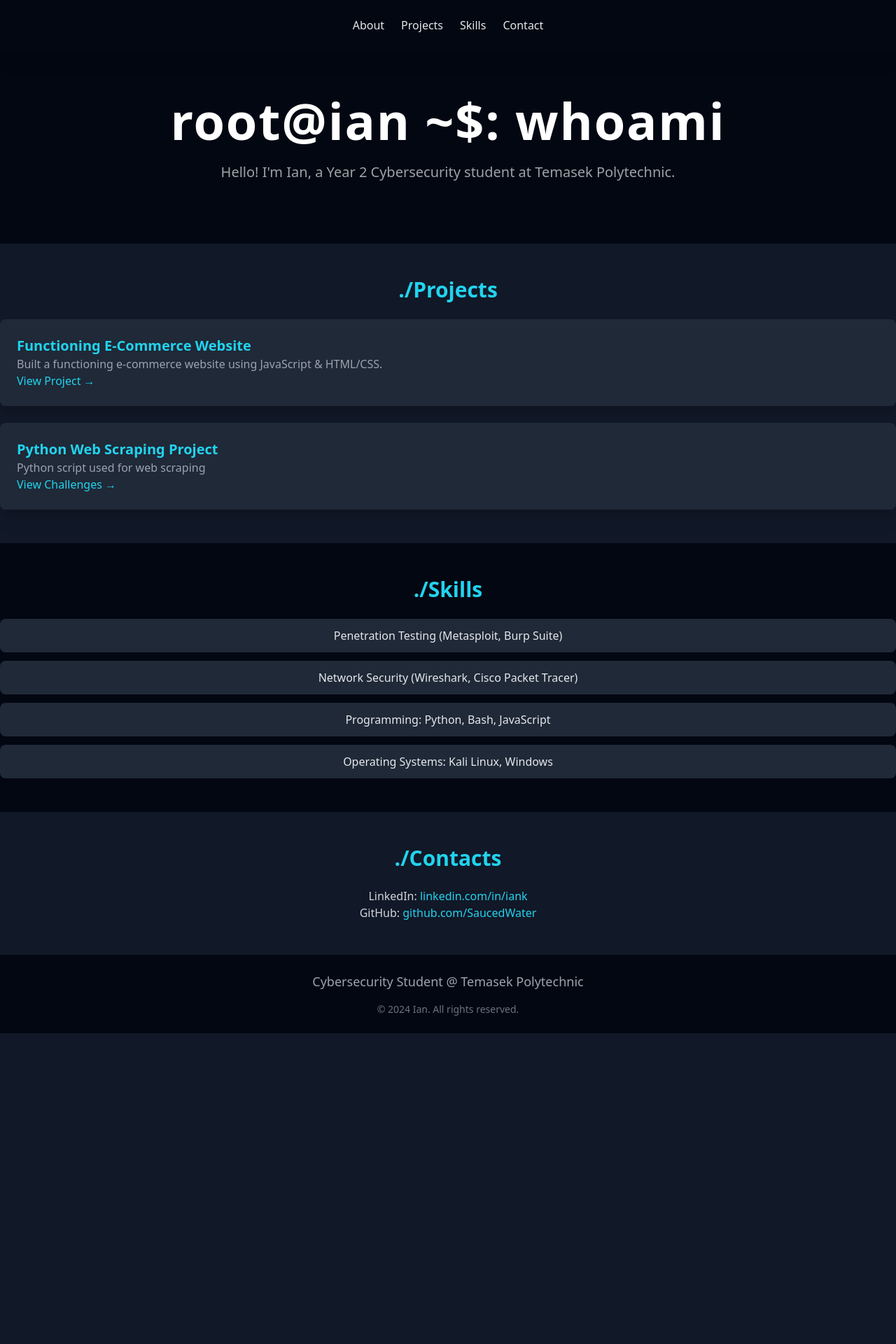
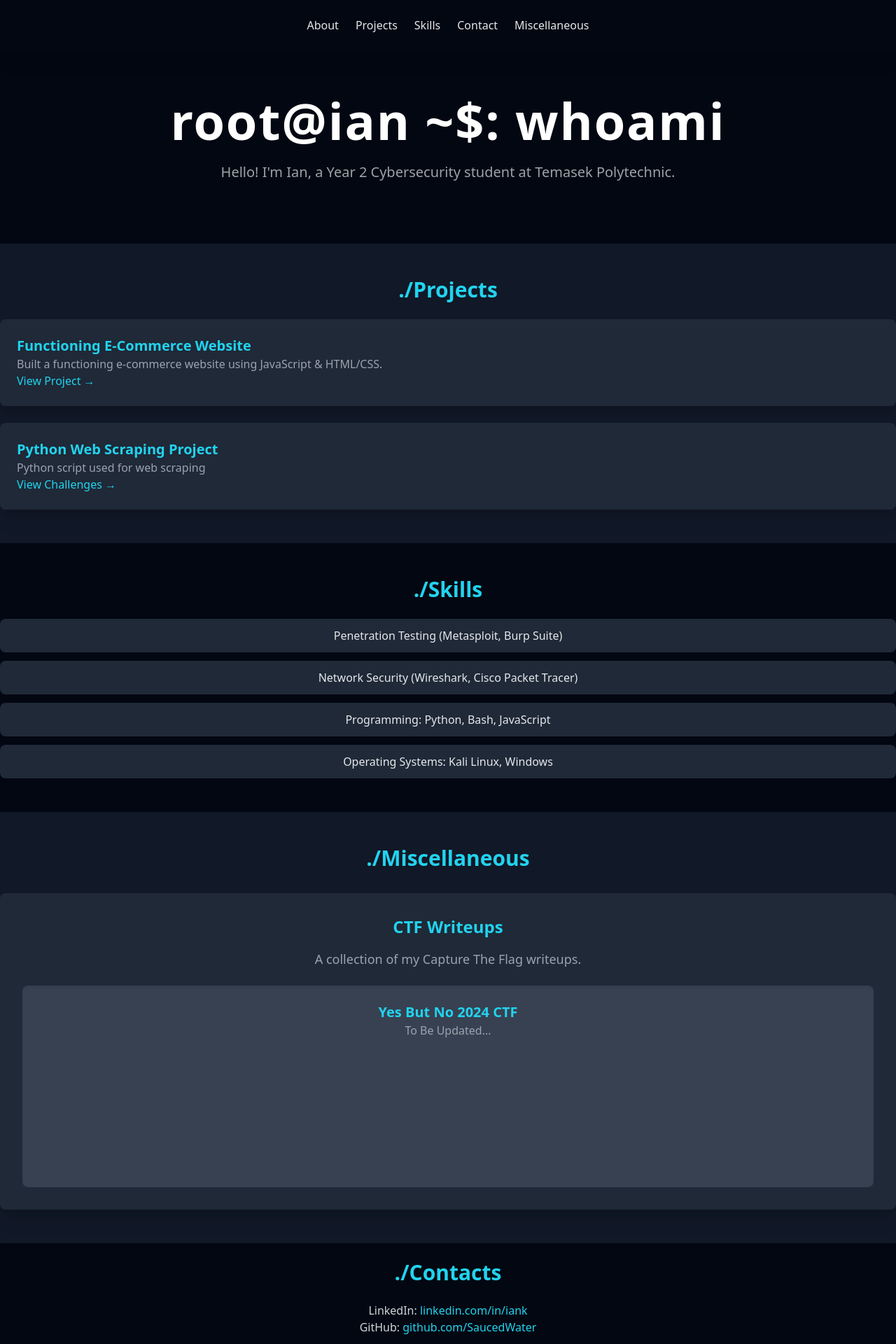
Before and after one commit to SaucedWater/portfolioweb, a Next.js app: page / in a window 1280 px wide. Shown: the top 1920 px of the page at 70% size. Before the commit the page ends 1476 px from the top, so only its background shows below. Built offline with nearby package versions, Linux system fonts and the light colour scheme.

Commit message:
Added Misc. Section

```diff
--- a/app/layout.js
+++ b/app/layout.js
@@ -12,17 +12,17 @@ const geistMono = localFont({
   weight: "100 900",
 });
 
-const robotoMono = localFont({
-  src: "./fonts/RobotoMono-VariableFont_wght.ttf",
-  variable: "--font-roboto-mono",
-  weight: "100 900",
-});
+// const robotoMono = localFont({
+//   src: "./fonts/RobotoMono-VariableFont_wght.ttf",
+//   variable: "--font-roboto-mono",
+//   weight: "100 900",
+// });
 
-const firaCode = localFont({
-  src: "./fonts/FiraCode.ttf",
-  variable: "--font-fira-code",
-  weight: "100 900",
-});
+// const firaCode = localFont({
+//   src: "./fonts/FiraCode.ttf",
+//   variable: "--font-fira-code",
+//   weight: "100 900",
+// });
 
 export const metadata = {
   title: "Create Next App",
--- a/app/page.js
+++ b/app/page.js
@@ -34,6 +34,12 @@ export default function Home() {
             >
               Contact
             </a>
+            <a
+              href="#miscellaneous"
+              className="hover:text-cyan-500 transition-all duration-300"
+            >
+              Miscellaneous
+            </a>
           </nav>
         </div>
       </header>
@@ -49,8 +55,6 @@ export default function Home() {
           </p>
         </div>
       </section>
-
-
 
       {/* <!-- Projects Section --> */}
       <section id="projects" className="py-12 bg-gray-900 text-gray-300">
@@ -111,8 +115,36 @@ export default function Home() {
         </div>
       </section>
 
+{/* <!-- Miscellaneous Section --> */}
+<section id="miscellaneous" className="py-12 bg-gray-900 text-gray-300">
+  <div className="container mx-auto text-center">
+    <h2 className="text-3xl font-bold mb-8 text-cyan-400">./Miscellaneous</h2>
+    <div className="space-y-8">
+      <div className="bg-gray-800 p-8 rounded-lg shadow-xl hover:shadow-2xl transition-all duration-300">
+        <h3 className="text-2xl font-semibold text-cyan-400 mb-4">CTF Writeups</h3>
+        <p className="text-lg text-gray-400 mb-6">
+          A collection of my Capture The Flag writeups.
+        </p>
+        {/* Scrollable writeups container */}
+        <div className="h-72 overflow-y-scroll p-6 bg-gray-700 rounded-lg shadow-inner">
+          {/* Writeup 1 */}
+          <div className="mb-6">
+            <h4 className="text-xl font-semibold text-cyan-400">Yes But No 2024 CTF</h4>
+            <p className="text-gray-400">
+              To Be Updated...
+            </p>
+          </div>
+          {/* Add more writeups here as needed */}
+        </div>
+      </div>
+    </div>
+  </div>
+</section>
+
+
+
       {/* <!-- Contact Section --> */}
-      <section id="contact" className="py-12 bg-gray-900 text-gray-300">
+      <section id="contact" className="bg-gray-950 py-6">
         <div className="container mx-auto text-center">
           <h2 className="text-3xl font-bold mb-6 text-cyan-400">./Contacts</h2>
           <p>
@@ -139,7 +171,7 @@ export default function Home() {
       </section>
 
       {/* <!-- Footer --> */}
-      <footer className="bg-gray-950 py-6">
+      <footer className="py-12 bg-gray-900 text-gray-300">
         <div className="container mx-auto text-center">
           <p className="text-lg mb-4 text-gray-400">Cybersecurity Student @ Temasek Polytechnic</p>
           <p className="text-gray-500 text-sm">© 2024 Ian. All rights reserved.</p>
```
Lines whose indentation alone changed are shown as unchanged.
